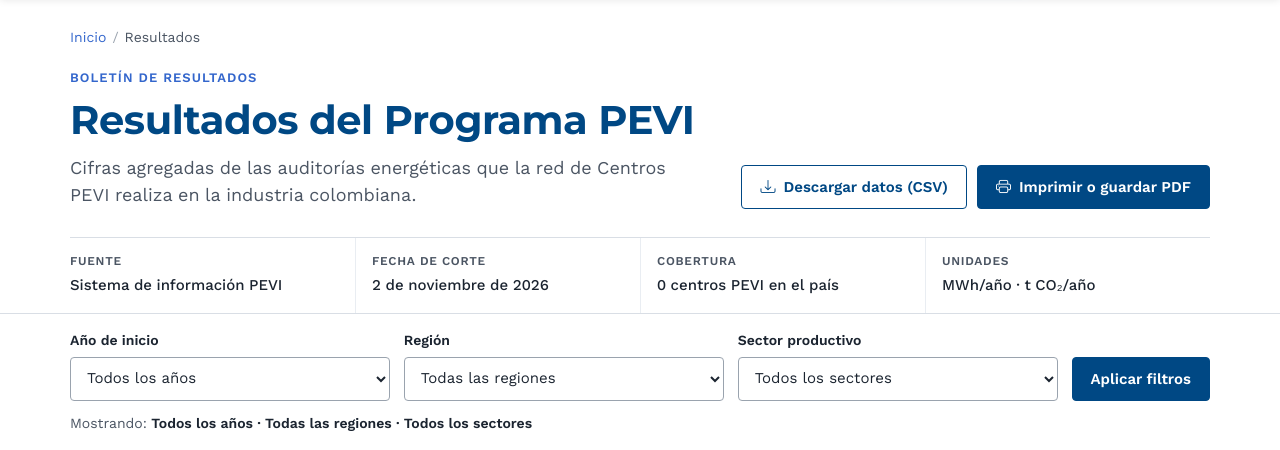
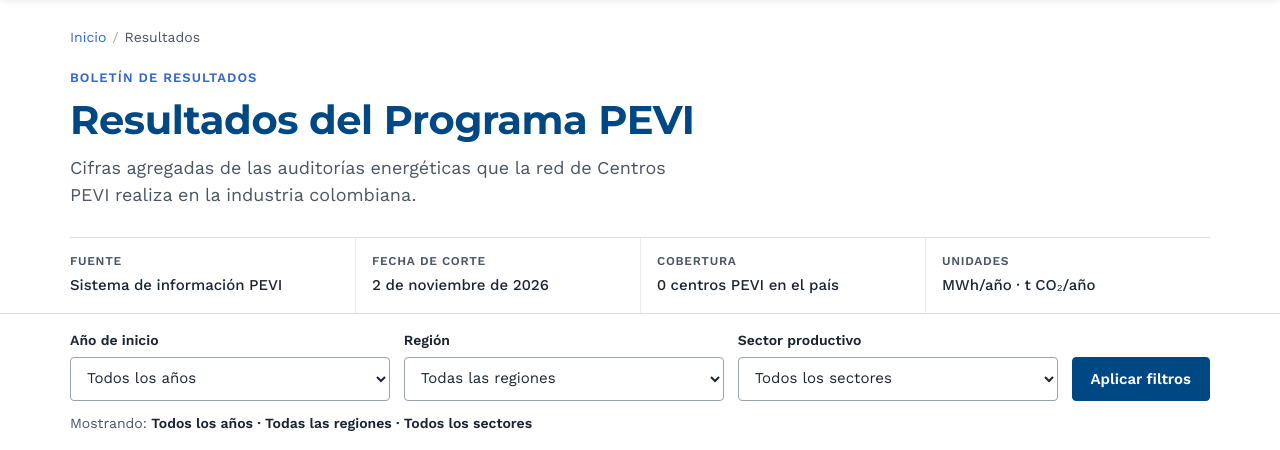
Before and after one commit to Santiago-caicedo/sistema_pevi, a Django app: page /resultados/ in a window 1280 px wide. Shown: the part 111-561 px from the top of the page. Run offline with Django 5.2, Linux system fonts and the light colour scheme; data that the repository does not hold is empty.

Commit message:
Resultados públicos: quitar botones de descarga CSV y PDF
Se elimina la exportación (botones, JS y datos solo usados por el CSV).
La impresión desde el navegador conserva su estilo limpio.

Co-Authored-By: Claude Opus 5.5 <noreply@anthropic.com>

```diff
--- a/templates/web/resultados.html
+++ b/templates/web/resultados.html
@@ -42,7 +42,6 @@
     .rb-eyebrow { font-size: 13px; font-weight: 600; text-transform: uppercase; letter-spacing: 0.08em; color: var(--rb-blue); margin: 0 0 8px; }
     .rb-header h1 { font-size: clamp(28px, 4vw, 40px); font-weight: 700; margin: 0 0 10px; }
     .rb-lead { font-size: 18px; line-height: 1.55; color: var(--rb-muted); max-width: 640px; margin: 0; }
-    .rb-actions { display: flex; gap: 10px; flex-wrap: wrap; }
     .rb-btn {
         display: inline-flex; align-items: center; gap: 8px; min-height: 44px; padding: 0 18px;
         font: 600 15px 'Work Sans', sans-serif; border-radius: 4px; cursor: pointer; text-decoration: none;
@@ -188,7 +187,7 @@
     /* ---------- Impresión / PDF ---------- */
     @media print {
         body { padding-top: 0 !important; background: #fff !important; }
-        .govco-bar, .navbar-upme, .footer-main, .rb-filtros form, .rb-actions, .rb-breadcrumb,
+        .govco-bar, .navbar-upme, .footer-main, .rb-filtros form, .rb-breadcrumb,
         .rb-section-cobertura #rb-mapa, .rb-participa, .rb-figura summary { display: none !important; }
         .rb, .rb-header, .rb-filtros { background: #fff !important; }
         .rb-cobertura { grid-template-columns: 1fr; }
@@ -222,14 +221,6 @@
                         Cifras agregadas de las auditorías energéticas que la red de Centros PEVI
                         realiza en la industria colombiana.
                     </p>
-                </div>
-                <div class="rb-actions">
-                    <button type="button" class="rb-btn" id="rb-descargar-csv">
-                        <i class="bi bi-download" aria-hidden="true"></i> Descargar datos (CSV)
-                    </button>
-                    <button type="button" class="rb-btn rb-btn-primary" id="rb-imprimir">
-                        <i class="bi bi-printer" aria-hidden="true"></i> Imprimir o guardar PDF
-                    </button>
                 </div>
             </div>
 
@@ -642,40 +633,6 @@
     }
     (document.fonts && document.fonts.ready ? document.fonts.ready : Promise.resolve()).then(dibujarGraficos);
 
-    // ---------------- Exportar ----------------
-    function celda(v) {
-        var s = String(v === null || v === undefined ? '' : v);
-        return /[";\n]/.test(s) ? '"' + s.replace(/"/g, '""') + '"' : s;
-    }
-    document.getElementById('rb-descargar-csv').addEventListener('click', function () {
-        var filas = [
-            ['Resultados del Programa PEVI - datos agregados'],
-            ['Selección', datos.resumen_filtros],
-            ['Fecha de descarga', new Date().toLocaleDateString('es-CO')],
-            [],
-            ['Indicador', 'Valor']
-        ].concat(datos.indicadores, [[], ['Fuente energética', 'MWh/año', 'Participación (%)']],
-            datos.matriz.map(function (f) { return [f.nombre, f.mwh, f.pct.toFixed(1).replace('.', ',')]; }),
-            [[], ['Centro PEVI', 'Auditorías']], datos.centros.map(function (r) { return [r.etiqueta, r.valor]; }),
-            [[], ['Región', 'Auditorías']], datos.regiones.map(function (r) { return [r.etiqueta, r.valor]; }),
-            [[], ['Sector productivo', 'Auditorías']], datos.sectores.map(function (r) { return [r.etiqueta, r.valor]; }),
-            [[], ['Año de inicio', 'Auditorías']], datos.anual.map(function (r) { return [r.etiqueta, r.valor]; })
-        );
-        // Punto y coma: separador que Excel en español abre directamente en columnas
-        var csv = filas.map(function (f) { return f.map(celda).join(';'); }).join('\r\n');
-        var blob = new Blob(['﻿' + csv], { type: 'text/csv;charset=utf-8;' });
-        var a = document.createElement('a');
-        a.href = URL.createObjectURL(blob);
-        a.download = 'PEVI_resultados_' + new Date().toISOString().slice(0, 10) + '.csv';
-        document.body.appendChild(a);
-        a.click();
-        a.remove();
-    });
-
-    document.getElementById('rb-imprimir').addEventListener('click', function () {
-        document.querySelectorAll('.rb-figura details').forEach(function (d) { d.open = true; });
-        window.print();
-    });
 })();
 </script>
 {% endblock %}
--- a/web/views.py
+++ b/web/views.py
@@ -273,23 +273,13 @@ def resultados(request):
         'hay_filtros': bool(filtro_año or filtro_region or filtro_sector),
         'resumen_filtros': resumen_filtros,
 
-        # Datos para gráficos, mapa y exportación (vía json_script, sin |safe)
+        # Datos para gráficos y mapa (vía json_script, sin |safe)
         'datos_graficos': {
             'mapa': [c for c in centros_tabla if c['lat'] is not None and c['lng'] is not None],
             'anual': serie_anual,
             'sectores': serie_sectores,
             'regiones': serie_regiones,
             'centros': serie_centros,
-            'matriz': matriz_energia,
-            'resumen_filtros': resumen_filtros,
-            'indicadores': [
-                ['Auditorías registradas', total_proyectos],
-                ['Empresas atendidas', total_empresas],
-                ['Centros PEVI activos', total_centros],
-                ['Sectores productivos', sectores_unicos],
-                ['Energía analizada (MWh/año)', round(total_energia_mwh)],
-                ['Emisiones reportadas (t CO2/año)', round(total_emisiones_ton)],
-            ],
         },
     }
 
```
